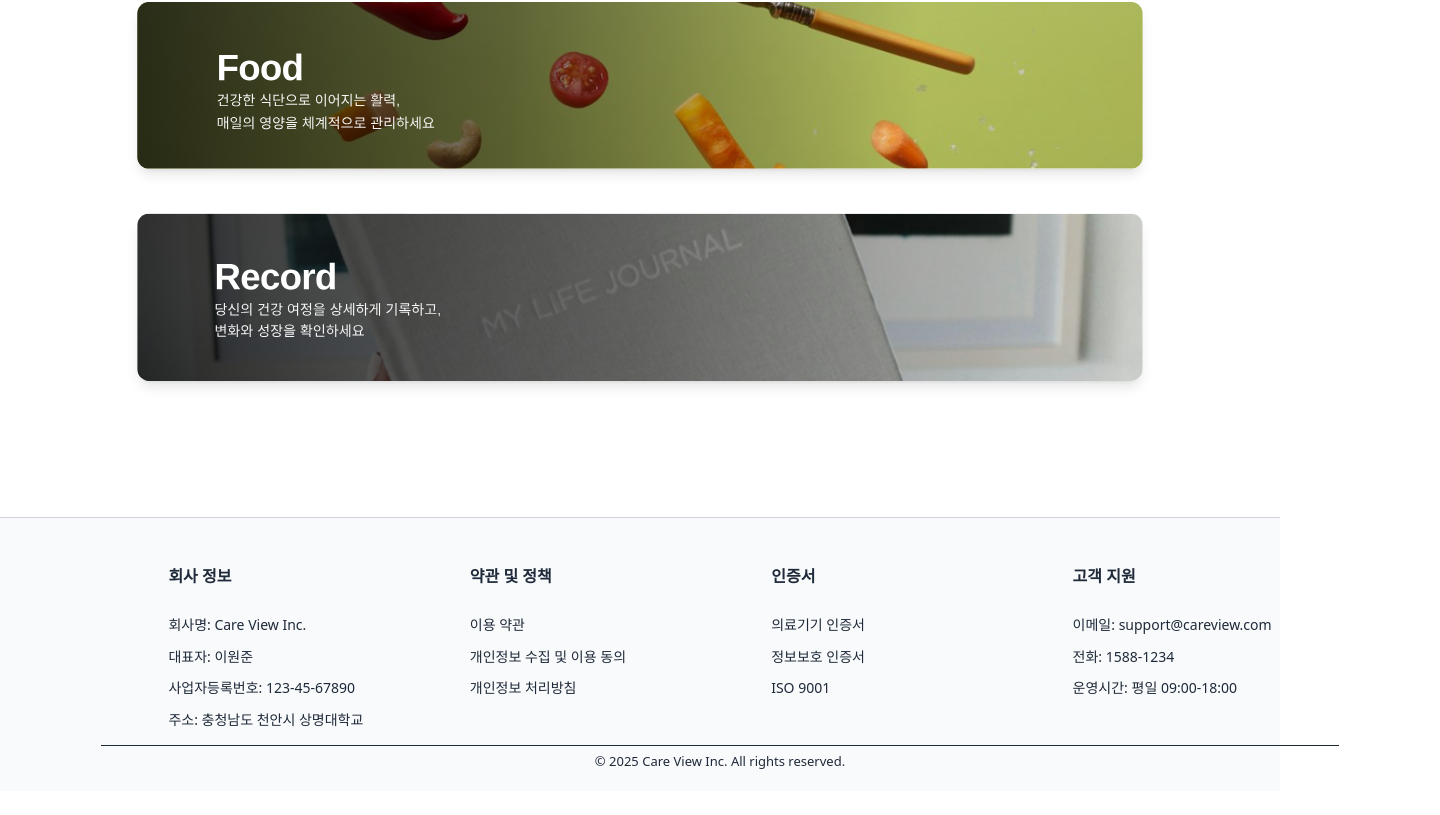
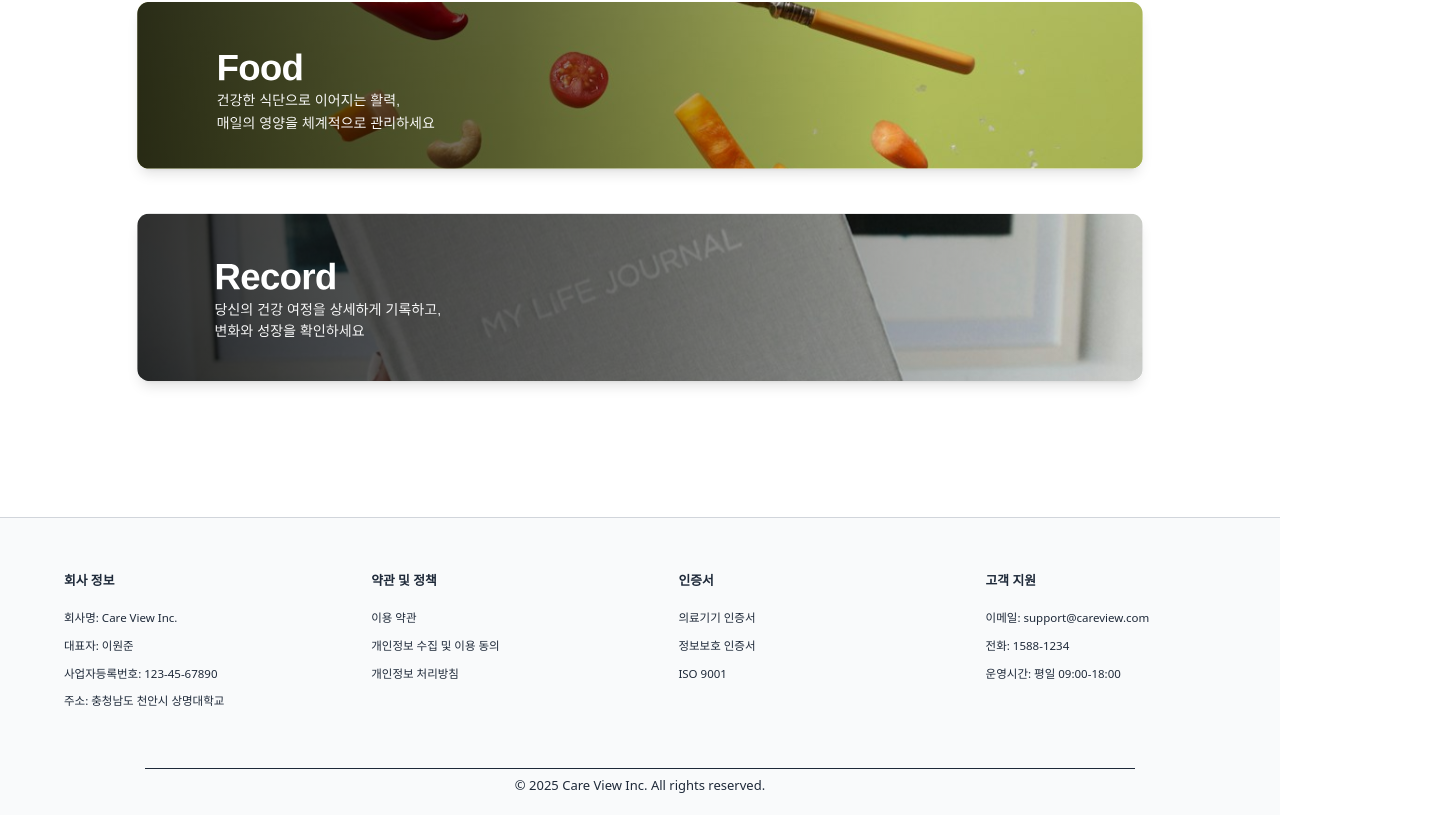
Before and after one commit to SMU-FitNation-Health/FrontEnd, a React (Vite) app: page /dashboard in a window 1280 px wide. Shown: the part 1284-2099 px from the top of the page, 1440 px wide, since content can reach past the window. Before the commit the page ends 2075 px from the top, so only its background shows below. Built offline with nearby package versions, Linux system fonts and the light colour scheme.

Commit message:
footer 최종

```diff
--- a/src/layout/footer/footer.jsx
+++ b/src/layout/footer/footer.jsx
@@ -1,23 +1,30 @@
 import React from "react";
-import { global } from "../../utils/global";
 
 export default function Footer({ year = new Date().getFullYear() }) {
   return (
     <footer className="bg-[#F9FAFB] text-[#1E2939]" role="contentinfo">
-      <div className="border-t border-[#D1D5DB] pb-[0.1vw]"></div>
+      {/* 상단 경계선 */}
+      <div className="border-t border-[#D1D5DB] pb-[0.1vw]" />
 
-      {/* 전역 스타일 적용 (1440px 고정 + 중앙 정렬) */}
-      <div {...global()}>
-
+      <div className="w-full px-[clamp(16px,5vw,72px)]">
+        {/* 본문 영역*/}
         <div className="flex justify-center">
-          <div className="grid grid-cols-4 gap-x-[8vw] py-[3.5vw] pb-[1vw] items-start">
-
+          <div
+            className="
+              w-full
+              grid grid-cols-1 sm:grid-cols-2 lg:grid-cols-4
+              gap-x-[clamp(24px,6vw,92px)]
+              gap-y-[clamp(20px,3vw,40px)]
+              py-[clamp(24px,4vw,56px)]
+              items-start
+            "
+          >
             {/* 회사 정보 */}
             <div>
-              <div className="text-[clamp(16px,1vw,22px)] pb-[2vw] font-semibold">
+              <div className="text-[clamp(12px,1.0vw,30px)] pb-[clamp(12px,1.5vw,24px)] font-semibold">
                 회사 정보
               </div>
-              <div className="space-y-[0.7vw] text-[clamp(14px,0.9vw,18px)] leading-relaxed">
+              <div className="space-y-[0.7vw] text-[clamp(10px,0.9vw,24px)] leading-relaxed">
                 <p>회사명: Care View Inc.</p>
                 <p>대표자: 이원준</p>
                 <p>사업자등록번호: 123-45-67890</p>
@@ -27,10 +34,10 @@ export default function Footer({ year = new Date().getFullYear() }) {
 
             {/* 약관 및 정책 */}
             <div>
-              <div className="text-[clamp(16px,1vw,22px)] pb-[2vw] font-semibold">
+              <div className="text-[clamp(12px,1.0vw,30px)] pb-[clamp(12px,1.5vw,24px)] font-semibold">
                 약관 및 정책
               </div>
-              <div className="space-y-[0.7vw] text-[clamp(14px,0.9vw,18px)] leading-relaxed">
+              <div className="space-y-[0.7vw] text-[clamp(10px,0.9vw,24px)] leading-relaxed">
                 <p>이용 약관</p>
                 <p>개인정보 수집 및 이용 동의</p>
                 <p>개인정보 처리방침</p>
@@ -39,10 +46,10 @@ export default function Footer({ year = new Date().getFullYear() }) {
 
             {/* 인증서 */}
             <div>
-              <div className="text-[clamp(16px,1vw,22px)] pb-[2vw] font-semibold">
+              <div className="text-[clamp(12px,1.0vw,30px)] pb-[clamp(12px,1.5vw,24px)] font-semibold">
                 인증서
               </div>
-              <div className="space-y-[0.7vw] text-[clamp(14px,0.9vw,18px)] leading-relaxed">
+              <div className="space-y-[0.7vw] text-[clamp(10px,0.9vw,24px)] leading-relaxed">
                 <p>의료기기 인증서</p>
                 <p>정보보호 인증서</p>
                 <p>ISO 9001</p>
@@ -51,10 +58,10 @@ export default function Footer({ year = new Date().getFullYear() }) {
 
             {/* 고객 지원 */}
             <div>
-              <div className="text-[clamp(16px,1vw,22px)] pb-[2vw] font-semibold">
+              <div className="text-[clamp(12px,1.0vw,30px)] pb-[clamp(12px,1.5vw,24px)] font-semibold">
                 고객 지원
               </div>
-              <div className="space-y-[0.7vw] text-[clamp(14px,0.9vw,18px)] leading-relaxed">
+              <div className="space-y-[0.7vw] text-[clamp(10px,0.9vw,24px)] leading-relaxed">
                 <p>이메일: support@careview.com</p>
                 <p>전화: 1588-1234</p>
                 <p>운영시간: 평일 09:00-18:00</p>
@@ -64,10 +71,10 @@ export default function Footer({ year = new Date().getFullYear() }) {
         </div>
 
         {/* 하단 저작권 */}
-        <div className="border-t-[0.8px] border-[#1E2939] w-[86%] mx-auto"></div>
-          <p className="text-center text-[clamp(13px,0.8vw,15px)] pb-[1.5vw] pt-[0.5vw]">
-            © {year} Care View Inc. All rights reserved.
-          </p>
+        <div className="border-t-[0.8px] border-[#1E2939] w-[86%] mx-auto mt-[clamp(2px,0.5vw,10px)]" />
+        <p className="text-center text-[clamp(13px,0.8vw,15px)] pb-[1.5vw] pt-[0.5vw]">
+          © {year} Care View Inc. All rights reserved.
+        </p>
       </div>
     </footer>
   );
```
